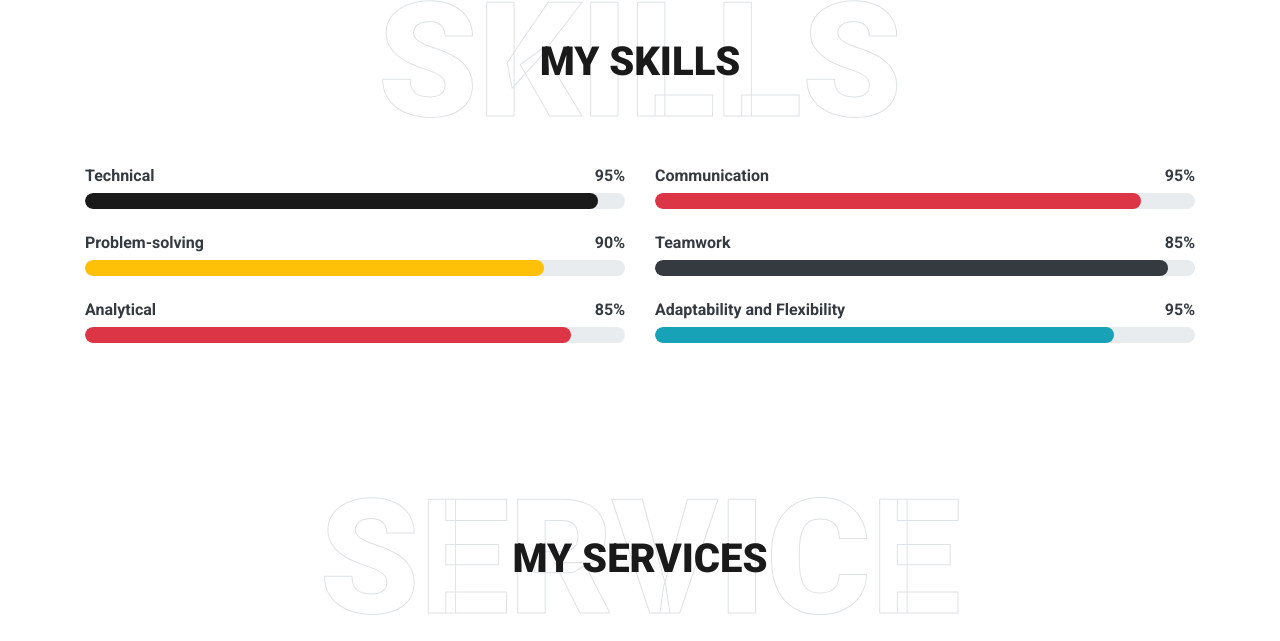
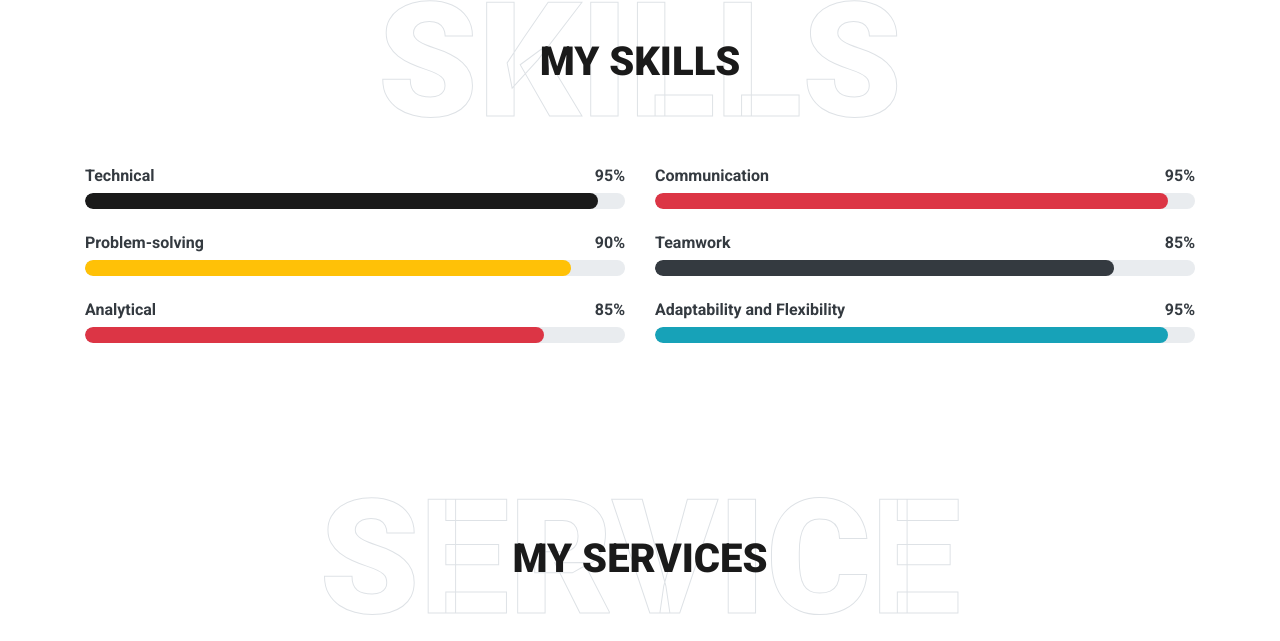
Before and after one commit to valentinbordea99/mywebsite, a plain HTML site: page index.html in a window 1280 px wide. Shown: the part 2525-3166 px from the top of the page. Drawn offline with nearby package versions, Linux system fonts and the light colour scheme.

Commit message:
Update index.html

```diff
--- a/index.html
+++ b/index.html
@@ -164,7 +164,7 @@
                         <h6 class="font-weight-bold">90%</h6>
                     </div>
                     <div class="progress">
-                        <div class="progress-bar bg-warning" role="progressbar" aria-valuenow="85" aria-valuemin="0" aria-valuemax="100"></div>
+                        <div class="progress-bar bg-warning" role="progressbar" aria-valuenow="90" aria-valuemin="0" aria-valuemax="100"></div>
                     </div>
                 </div>
                 <div class="skill mb-4">
@@ -173,7 +173,7 @@
                         <h6 class="font-weight-bold">85%</h6>
                     </div>
                     <div class="progress">
-                        <div class="progress-bar bg-danger" role="progressbar" aria-valuenow="90" aria-valuemin="0" aria-valuemax="100"></div>
+                        <div class="progress-bar bg-danger" role="progressbar" aria-valuenow="85" aria-valuemin="0" aria-valuemax="100"></div>
                     </div>
                 </div>
             </div>
@@ -184,7 +184,7 @@
                         <h6 class="font-weight-bold">95%</h6>
                     </div>
                     <div class="progress">
-                        <div class="progress-bar bg-danger" role="progressbar" aria-valuenow="90" aria-valuemin="0" aria-valuemax="100"></div>
+                        <div class="progress-bar bg-danger" role="progressbar" aria-valuenow="95" aria-valuemin="0" aria-valuemax="100"></div>
                     </div>
                 </div>
                 <div class="skill mb-4">
@@ -193,7 +193,7 @@
                         <h6 class="font-weight-bold">85%</h6>
                     </div>
                     <div class="progress">
-                        <div class="progress-bar bg-dark" role="progressbar" aria-valuenow="95" aria-valuemin="0" aria-valuemax="100"></div>
+                        <div class="progress-bar bg-dark" role="progressbar" aria-valuenow="85" aria-valuemin="0" aria-valuemax="100"></div>
                     </div>
                 </div>
                 <div class="skill mb-4">
@@ -202,7 +202,7 @@
                         <h6 class="font-weight-bold">95%</h6>
                     </div>
                     <div class="progress">
-                        <div class="progress-bar bg-info" role="progressbar" aria-valuenow="85" aria-valuemin="0" aria-valuemax="100"></div>
+                        <div class="progress-bar bg-info" role="progressbar" aria-valuenow="95" aria-valuemin="0" aria-valuemax="100"></div>
                     </div>
                 </div>
             </div>
```
